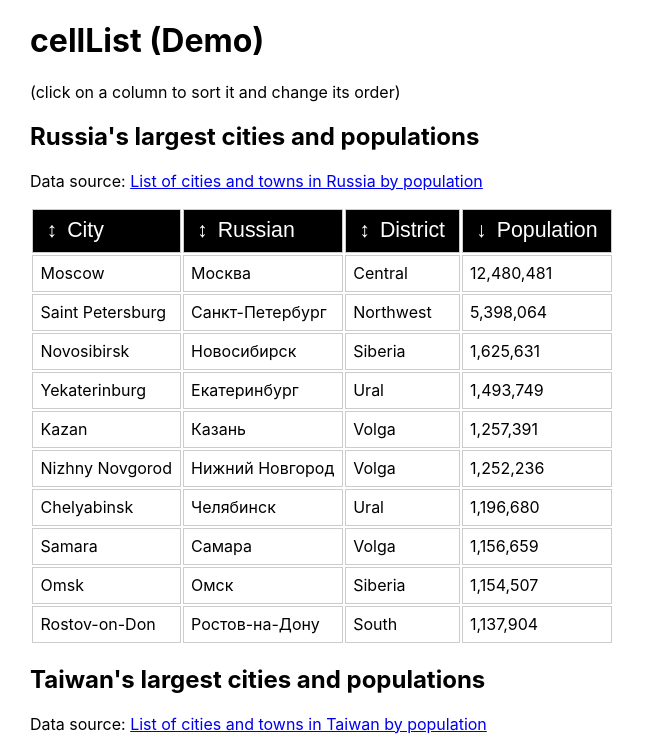
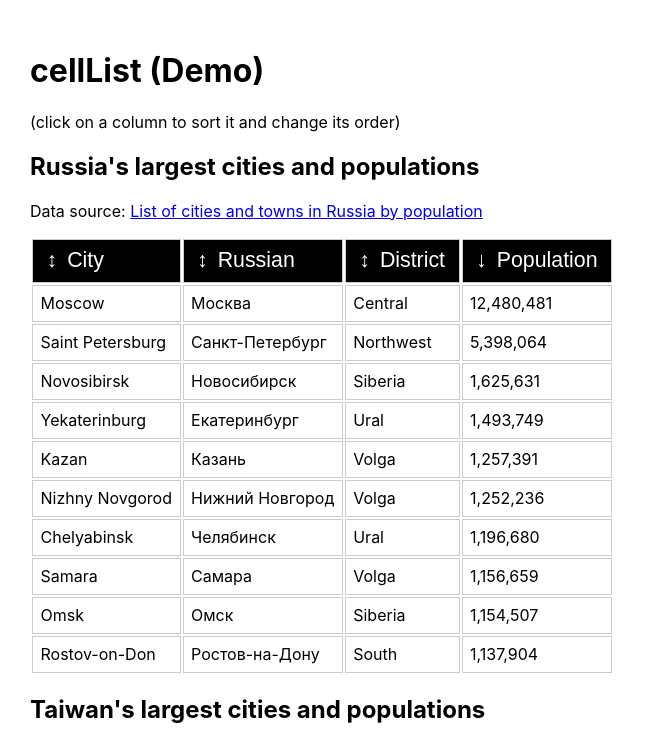
Before and after one commit to joncoded/celllist, a React (Create React App) app: page / in a window 1280 px wide. Shown: the top 745 px of the page, without its empty margins (0-645 px from the left). Built offline with nearby package versions, Linux system fonts and the light colour scheme.

Commit message:
adding some padding

```diff
--- a/src/index.css
+++ b/src/index.css
@@ -1,6 +1,6 @@
 body {
   margin: 0;
-  padding: 0 30px;
+  padding: 30px;
   font-family: -apple-system, BlinkMacSystemFont, 'Segoe UI', 'Roboto', 'Oxygen',
     'Ubuntu', 'Cantarell', 'Fira Sans', 'Droid Sans', 'Helvetica Neue',
     sans-serif;
```
